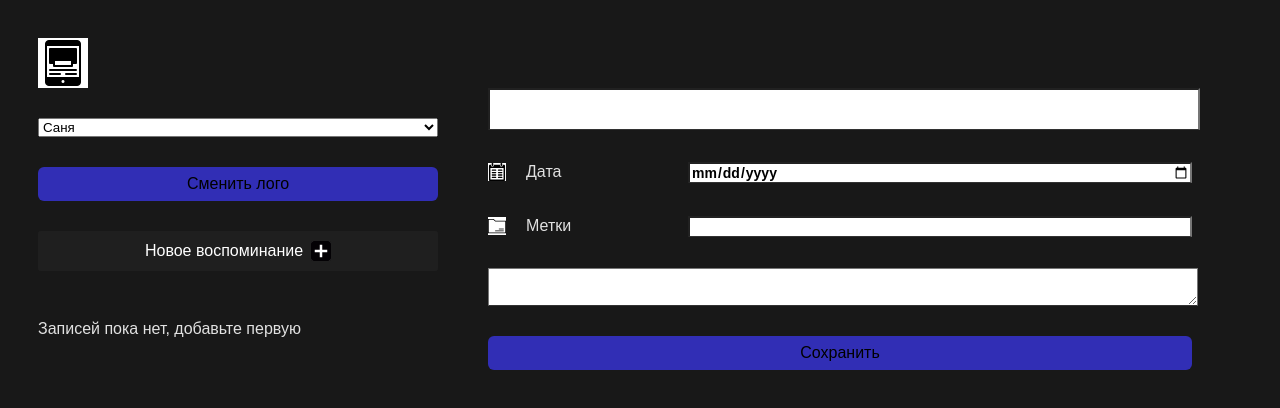
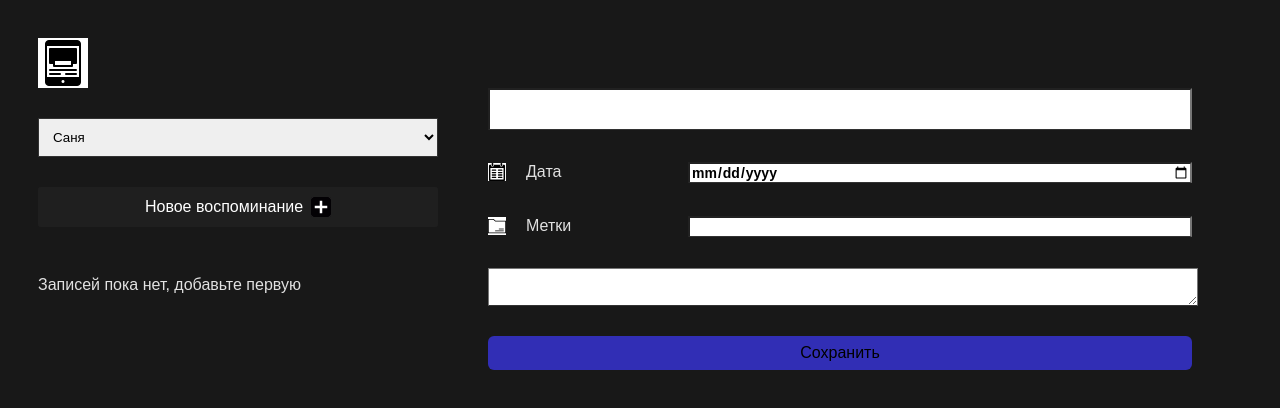
Before and after one commit to SanSan63kc/ReactCourse2023, a React (Vite) app: page / in a window 1280 px wide. Shown: the top 408 px of the page. Built offline with nearby package versions, Linux system fonts and the light colour scheme.

Commit message:
урок 74

```diff
--- a/src/App.jsx
+++ b/src/App.jsx
@@ -23,7 +23,7 @@ function mapItems(items) {
 function App() {
 
   let [items, setItems] = useLocalStorage("data")
-  let [selectedItem, setSelectedItem] = useState({})
+  let [selectedItem, setSelectedItem] = useState(null)
 
   let addItem = (item) => {
     if (!item.id) {
@@ -45,17 +45,21 @@ function App() {
     }
   }
 
+  let deleteItem = (id) => {
+    setItems([...items.filter(el => el.id != id)])
+  }
+
   return (
     <>
       <UserContextProvider>
         <div className='app'>
           <LeftPanel>
             <Header />
-            <JournalAddButton></JournalAddButton>
+            <JournalAddButton clearForm={()=>setSelectedItem(null)}></JournalAddButton>
             <JournalList items={mapItems(items)} setItem={setSelectedItem} />
           </LeftPanel>
           <Body>
-            <JournalForm onSubmit={addItem} data={selectedItem} />
+            <JournalForm onSubmit={addItem} onDelete={deleteItem} data={selectedItem} />
           </Body>
         </div>
       </UserContextProvider>
--- a/src/components/Header/Header.jsx
+++ b/src/components/Header/Header.jsx
@@ -1,6 +1,5 @@
 import React, { useCallback, useState } from 'react'
 import SelectUser from '../SelectUser/SelectUser'
-import Button from '../Button/Button'
 import Logo from '../Logo/Logo'
 
 let logos = [
@@ -10,18 +9,11 @@ let logos = [
 
 function Header() {
 
-  let [logoIndex, setLogoIndex] = useState(0)
-
-  let toggleLogo = () => {
-    setLogoIndex(state => Number(!Boolean(state)))
-
-  }
-
   return (
     <>
-      <Logo image={logos[logoIndex]} />
+      <Logo image={logos[0]} />
       <SelectUser />
-      <Button onClick={toggleLogo}>Сменить лого</Button>
+
     </>
   )
 }
--- a/src/components/JournalAddButton/JournalAddButton.jsx
+++ b/src/components/JournalAddButton/JournalAddButton.jsx
@@ -2,9 +2,9 @@ import React, { useState } from 'react'
 import "./JournalAddButton.css"
 import CardButton from '../CardButton/CardButton'
 
-function JournalAddButton() {
+function JournalAddButton({clearForm}) {
   return (
-    <CardButton className="journal-add">
+    <CardButton className="journal-add" onClick={clearForm}>
       Новое воспоминание
       <div className='plus_logo'>
         <img  src="/plus.svg" alt="" />
--- a/src/components/JournalForm/JournalForm.jsx
+++ b/src/components/JournalForm/JournalForm.jsx
@@ -6,7 +6,7 @@ import { formReducer, INITIAL_STATE } from './JournalForm.state'
 import Input from '../Input/Input'
 import { UserContext } from '../../context/user.context.jsx'
 
-function JournalForm({ onSubmit, data }) {
+function JournalForm({ onSubmit, data, onDelete }) {
 
     let [formState, dispatchForm] = useReducer(formReducer, INITIAL_STATE)
     let { isValid, isFormReadyToSubmit, values } = formState
@@ -34,6 +34,10 @@ function JournalForm({ onSubmit, data }) {
     }
 
     useEffect(() => {
+        if (!data){
+            dispatchForm({ type: "CLEAR" })
+            dispatchForm({ type: "SET_VALUE", payload: { userId } })
+        }
         dispatchForm({ type: "SET_VALUE", payload: { ...data } })
     }, [data])
 
@@ -58,8 +62,6 @@ function JournalForm({ onSubmit, data }) {
         }
     }, [isFormReadyToSubmit, values, onSubmit, userId])
 
-
-
     let onChange = (e) => {
         dispatchForm({ type: "SET_VALUE", payload: { [e.target.name]: e.target.value } })
     }
@@ -73,12 +75,16 @@ function JournalForm({ onSubmit, data }) {
         dispatchForm({ type: "SUBMIT" })
     }
 
-
+    let deleteJournalItem = () => {
+        onDelete(data.id)
+        dispatchForm({ type: "CLEAR" })
+        dispatchForm({ type: "SET_VALUE", payload: { userId } })
+    }
 
     return (
         <form className={styles["journal-form"]} onSubmit={addJournalItem}>
             {/* TITLE */}
-            <div>
+            <div className={styles["form-row"]}>
                 <Input
                     type="text"
                     onChange={onChange}
@@ -88,6 +94,13 @@ function JournalForm({ onSubmit, data }) {
                     isValid={isValid.title}
                     appearence="title"
                 />
+                {data?.id &&
+                    <button
+                        className={styles["delete"]}
+                        type="button"
+                        onClick={ deleteJournalItem}>
+                        <img className={styles["delete-img"]} src="./archive.svg" />
+                    </button>}
             </div>
             {/* DATE */}
             <div className={styles["form-row"]}>
--- a/src/components/JournalForm/JournalForm.module.css
+++ b/src/components/JournalForm/JournalForm.module.css
@@ -3,10 +3,6 @@
     flex-direction: column;
     gap: 30px;
 }
-
-
-
-
 
 .logo {
     width: 18px;
@@ -43,3 +39,20 @@
     border: 1px solid red;
     background-color: rgb(113, 13, 13);
 }
+
+.delete{
+    cursor: pointer;
+    border-radius: 25%;
+    padding: 3px;
+}
+
+.delete:hover{
+    background: rgb(255, 255, 255, 0.4);
+}
+
+.delete-img{
+    border: none;
+    background: none;
+    max-width: 30px;
+    max-height: 30px;
+}
--- a/src/components/SelectUser/SelectUser.jsx
+++ b/src/components/SelectUser/SelectUser.jsx
@@ -8,7 +8,7 @@ function SelectUser() {
         setUserId(Number(e.target.value))
     }
     return (
-        <select name="user" id="user" value={userId} onChange={changeUser}>
+        <select className={styles["select"]} name="user" id="user" value={userId} onChange={changeUser}>
             <option value="1">Саня </option>
             <option value="2">Санёчек</option>
         </select>
--- a/src/components/SelectUser/SelectUser.module.css
+++ b/src/components/SelectUser/SelectUser.module.css
@@ -0,0 +1,6 @@
+.select{
+    padding: 10px;
+    /* background: none; */
+    border: 1px solid #323232;
+    /* color: white; */
+}
```
